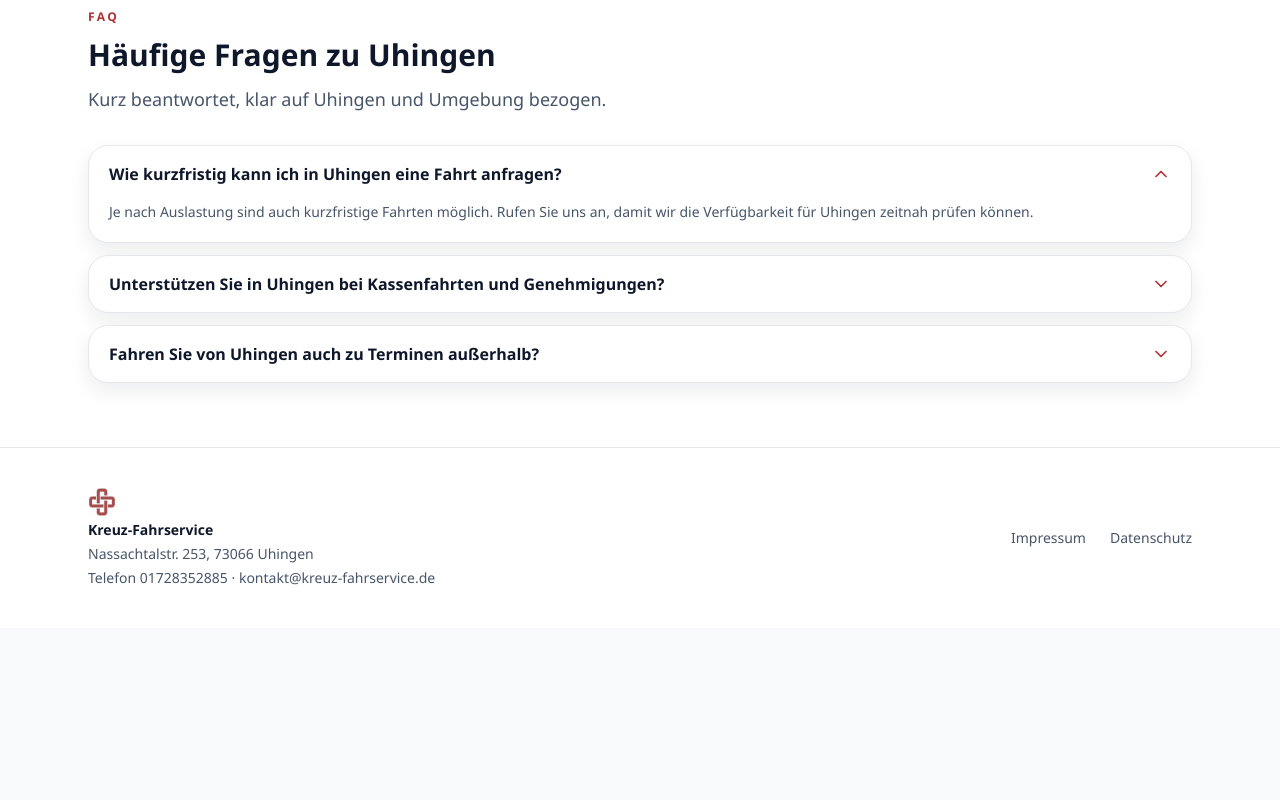
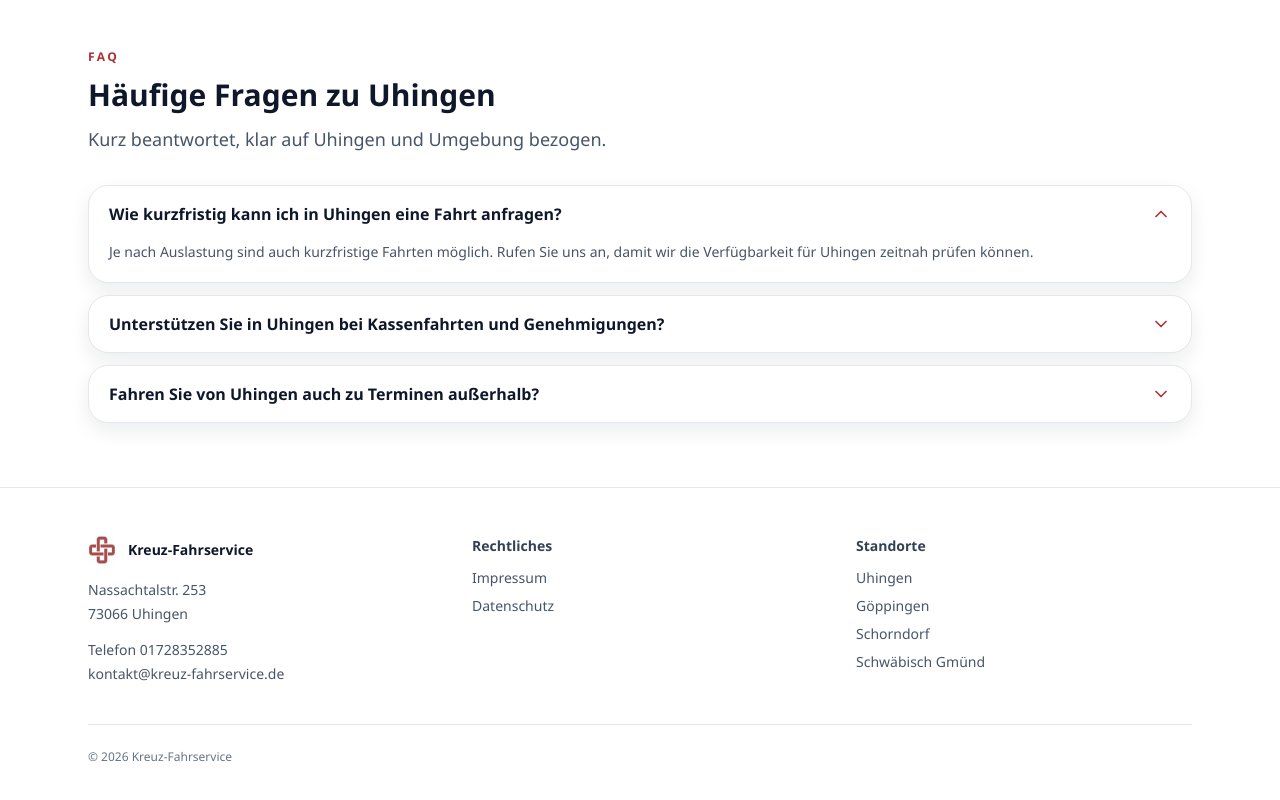
Before and after one commit to OpnyAI/kreuz-fahrservice, a Next.js app: page /uhingen in a window 1280 px wide. Shown: the part 1592-2392 px from the top of the page. Before the commit the page ends 2220 px from the top, so only its background shows below. Built offline with nearby package versions, Linux system fonts and the light colour scheme.

Commit message:
fix: mobile sticky cta sizing + footer safe space

```diff
--- a/src/app/goeppingen/page.tsx
+++ b/src/app/goeppingen/page.tsx
@@ -79,6 +79,9 @@ export default function GoeppingenPage() {
                 iconClassName="h-5 w-5"
               />
             </div>
+            <p className="text-xs text-ink-600">
+              Unverbindlich · Persönliche Rückmeldung · Keine Warteschleife
+            </p>
             <div className="flex flex-wrap gap-3 text-xs text-ink-600">
               <Badge>Rettungsassistent</Badge>
               <Badge>16 Jahre Erfahrung</Badge>
--- a/src/app/layout.tsx
+++ b/src/app/layout.tsx
@@ -36,7 +36,7 @@ export default function RootLayout({
 }) {
   return (
     <html lang="de">
-      <body className="font-sans">
+      <body className="font-sans pb-24 md:pb-0">
         <Header />
         {children}
         <Footer />
--- a/src/app/page.tsx
+++ b/src/app/page.tsx
@@ -1,4 +1,5 @@
 import Image from "next/image";
+import Link from "next/link";
 import Script from "next/script";
 import {
   Ambulance,
@@ -122,6 +123,9 @@ export default function HomePage() {
                 iconClassName="h-5 w-5"
               />
             </div>
+            <p className="text-xs text-ink-600">
+              Unverbindlich · Persönliche Rückmeldung · Keine Warteschleife
+            </p>
             <div className="flex flex-wrap gap-3 text-xs text-ink-600">
               <Badge>Rettungsassistent</Badge>
               <Badge>16 Jahre Erfahrung</Badge>
@@ -337,10 +341,18 @@ export default function HomePage() {
             Rems-Murr-Kreis sowie im Ostalbkreis.
           </p>
           <div className="flex flex-wrap gap-3">
-            <Badge>Schorndorf · 73614</Badge>
-            <Badge>Göppingen · 73033</Badge>
-            <Badge>Uhingen · 73066</Badge>
-            <Badge>Schwäbisch Gmünd · 73525</Badge>
+            <Link href="/schorndorf">
+              <Badge>Schorndorf · 73614</Badge>
+            </Link>
+            <Link href="/goeppingen">
+              <Badge>Göppingen · 73033</Badge>
+            </Link>
+            <Link href="/uhingen">
+              <Badge>Uhingen · 73066</Badge>
+            </Link>
+            <Link href="/schwaebisch-gmuend">
+              <Badge>Schwäbisch Gmünd · 73525</Badge>
+            </Link>
           </div>
           <div className="flex flex-col gap-3 sm:flex-row sm:items-center">
             <Button
@@ -388,6 +400,9 @@ export default function HomePage() {
                   >
                     01728352885
                   </a>
+                  <p className="text-xs text-ink-600">
+                    Erreichbar werktags · Rückruf bei verpasstem Anruf
+                  </p>
                 </div>
               </div>
               <div className="flex items-center gap-3">
--- a/src/app/schorndorf/page.tsx
+++ b/src/app/schorndorf/page.tsx
@@ -79,6 +79,9 @@ export default function SchorndorfPage() {
                 iconClassName="h-5 w-5"
               />
             </div>
+            <p className="text-xs text-ink-600">
+              Unverbindlich · Persönliche Rückmeldung · Keine Warteschleife
+            </p>
             <div className="flex flex-wrap gap-3 text-xs text-ink-600">
               <Badge>Rettungsassistent</Badge>
               <Badge>16 Jahre Erfahrung</Badge>
--- a/src/app/schwaebisch-gmuend/page.tsx
+++ b/src/app/schwaebisch-gmuend/page.tsx
@@ -79,6 +79,9 @@ export default function SchwaebischGmuendPage() {
                 iconClassName="h-5 w-5"
               />
             </div>
+            <p className="text-xs text-ink-600">
+              Unverbindlich · Persönliche Rückmeldung · Keine Warteschleife
+            </p>
             <div className="flex flex-wrap gap-3 text-xs text-ink-600">
               <Badge>Rettungsassistent</Badge>
               <Badge>16 Jahre Erfahrung</Badge>
--- a/src/app/uhingen/page.tsx
+++ b/src/app/uhingen/page.tsx
@@ -79,6 +79,9 @@ export default function UhingenPage() {
                 iconClassName="h-5 w-5"
               />
             </div>
+            <p className="text-xs text-ink-600">
+              Unverbindlich · Persönliche Rückmeldung · Keine Warteschleife
+            </p>
             <div className="flex flex-wrap gap-3 text-xs text-ink-600">
               <Badge>Rettungsassistent</Badge>
               <Badge>16 Jahre Erfahrung</Badge>
--- a/src/components/Footer.tsx
+++ b/src/components/Footer.tsx
@@ -4,8 +4,11 @@ import Link from "next/link";
 export function Footer() {
   return (
     <footer className="border-t border-ink-200 bg-white">
-      <div className="mx-auto flex w-full max-w-6xl flex-col gap-6 px-4 py-10 text-sm text-ink-600 sm:px-6 md:flex-row md:items-center md:justify-between">
-        <div className="space-y-1">
+      <div className="mx-auto w-full max-w-6xl px-4 py-12 text-sm text-ink-600 sm:px-6">
+        <div className="grid gap-12 md:grid-cols-3">
+          {/* Brand & Kontakt */}
+          <div className="space-y-4">
+            <div className="flex items-center gap-3">
               <Image
                 src="/brand/logo.png"
                 alt="Kreuz-Fahrservice"
@@ -14,16 +17,72 @@ export function Footer() {
                 className="h-7 w-7 object-contain"
               />
               <p className="font-semibold text-ink-900">Kreuz-Fahrservice</p>
-          <p>Nassachtalstr. 253, 73066 Uhingen</p>
-          <p>Telefon 01728352885 · kontakt@kreuz-fahrservice.de</p>
             </div>
-        <div className="flex gap-6">
-          <Link href="/impressum" className="hover:text-accent-600">
+
+            <div className="space-y-1">
+              <p>Nassachtalstr. 253</p>
+              <p>73066 Uhingen</p>
+            </div>
+
+            <div className="space-y-1">
+              <p>Telefon 01728352885</p>
+              <p>kontakt@kreuz-fahrservice.de</p>
+            </div>
+          </div>
+
+          {/* Rechtliches */}
+          <div className="space-y-3">
+            <p className="font-semibold text-ink-700">Rechtliches</p>
+            <div className="flex flex-col gap-2">
+              <Link
+                href="/impressum"
+                className="block w-fit hover:text-accent-600"
+              >
                 Impressum
               </Link>
-          <Link href="/datenschutz" className="hover:text-accent-600">
+              <Link
+                href="/datenschutz"
+                className="block w-fit hover:text-accent-600"
+              >
                 Datenschutz
               </Link>
+            </div>
+          </div>
+
+          {/* Standorte */}
+          <div className="space-y-3">
+            <p className="font-semibold text-ink-700">Standorte</p>
+            <div className="flex flex-col gap-2">
+              <Link
+                href="/uhingen"
+                className="block w-fit hover:text-accent-600"
+              >
+                Uhingen
+              </Link>
+              <Link
+                href="/goeppingen"
+                className="block w-fit hover:text-accent-600"
+              >
+                Göppingen
+              </Link>
+              <Link
+                href="/schorndorf"
+                className="block w-fit hover:text-accent-600"
+              >
+                Schorndorf
+              </Link>
+              <Link
+                href="/schwaebisch-gmuend"
+                className="block w-fit hover:text-accent-600"
+              >
+                Schwäbisch Gmünd
+              </Link>
+            </div>
+          </div>
+        </div>
+
+        <div className="mt-10 border-t border-ink-200 pt-6 text-xs text-ink-500">
+          © 2026 Kreuz-Fahrservice
         </div>
       </div>
     </footer>
--- a/src/components/StickyMobileCta.tsx
+++ b/src/components/StickyMobileCta.tsx
@@ -3,18 +3,18 @@ import { ResponsiveMessageCta } from "./ResponsiveMessageCta";
 
 export function StickyMobileCta() {
   return (
-    <div className="fixed bottom-0 left-0 right-0 z-40 border-t border-ink-200 bg-white/95 px-4 py-3 backdrop-blur md:hidden">
-      <div className="mx-auto flex max-w-md gap-3">
+    <div className="fixed bottom-0 left-0 right-0 z-40 border-t border-ink-200 bg-white/95 px-4 py-2 backdrop-blur md:hidden">
+      <div className="mx-auto flex max-w-md gap-2">
         <a
           href="tel:01728352885"
-          className="flex flex-1 items-center justify-center gap-2 rounded-full bg-accent-600 px-4 py-3 text-sm font-semibold text-white"
+          className="flex h-11 flex-1 items-center justify-center gap-2 rounded-full bg-accent-600 px-4 py-2 text-sm font-semibold text-white"
         >
           <Phone className="h-4 w-4" aria-hidden="true" />
           Jetzt anrufen
         </a>
         <ResponsiveMessageCta
           type="link"
-          mobileClassName="flex-1 items-center justify-center gap-2 rounded-full border border-ink-300 bg-white px-4 py-3 text-sm font-semibold text-ink-900"
+          mobileClassName="h-11 flex-1 items-center justify-center gap-2 rounded-full border border-ink-300 bg-white px-4 py-2 text-sm font-semibold text-ink-900"
           desktopClassName="flex-1 items-center justify-center gap-2 rounded-full border border-ink-300 bg-white px-4 py-3 text-sm font-semibold text-ink-900"
           mobileDisplayClassName="flex"
           desktopDisplayClassName="flex"
```
Lines whose indentation alone changed are shown as unchanged.
